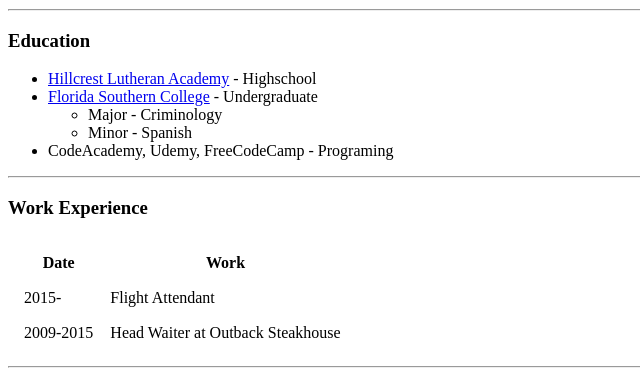
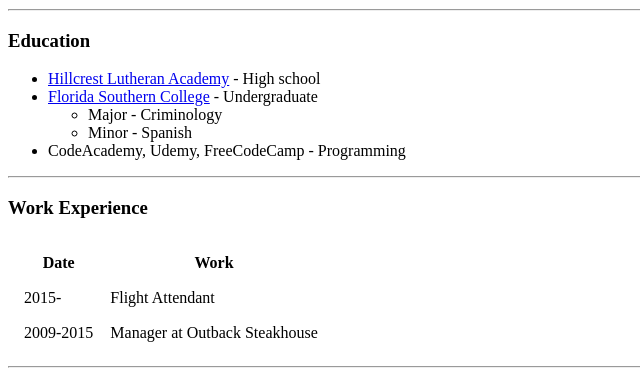
Before and after one commit to gonzalec1721/cv, a plain HTML site: page index.html in a window 1280 px wide. Shown: the part 253-637 px from the top of the page, 0-640 px from the left. Drawn offline with Linux system fonts and the light colour scheme.

Commit message:
index 2.1

```diff
--- a/index.html
+++ b/index.html
@@ -28,14 +28,14 @@
   <h3>Education</h3>
   <ul>
     <li><a href="https://www.ffhillcrest.org/" target="_blank">
-        Hillcrest Lutheran Academy</a> - Highschool </li>
+        Hillcrest Lutheran Academy</a> - High school </li>
     <li><a href="https://www.flsouthern.edu/home.aspx" target="_blank">
         Florida Southern College</a> - Undergraduate
       <ul>
         <li> Major - Criminology</li>
         <li>Minor - Spanish</li>
       </ul>
-    <li>CodeAcademy, Udemy, FreeCodeCamp - Programing</li>
+    <li>CodeAcademy, Udemy, FreeCodeCamp - Programming</li>
   </ul>
 
   <hr>
@@ -54,7 +54,7 @@
     </tr>
     <tr>
       <td>2009-2015</td>
-      <td>Head Waiter at Outback Steakhouse</td>
+      <td>Manager at Outback Steakhouse</td>
     </tr>
   </table>
 
```
